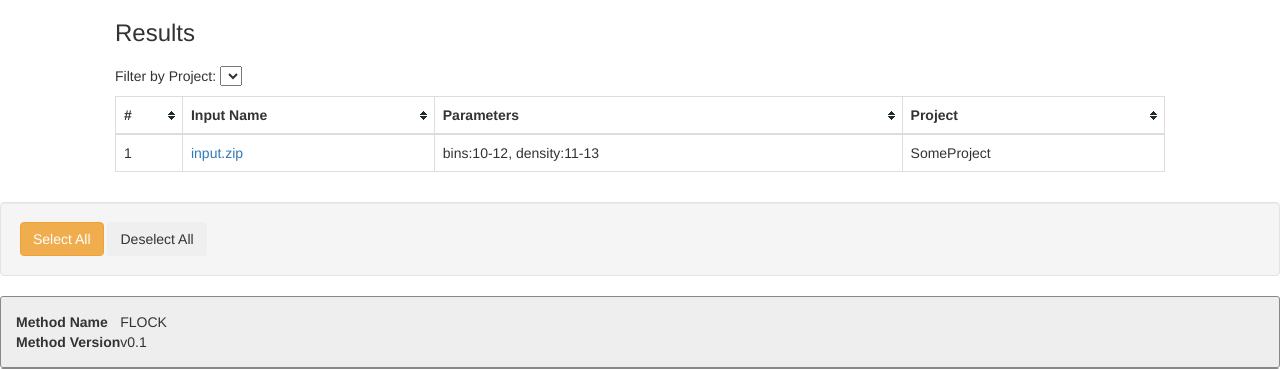
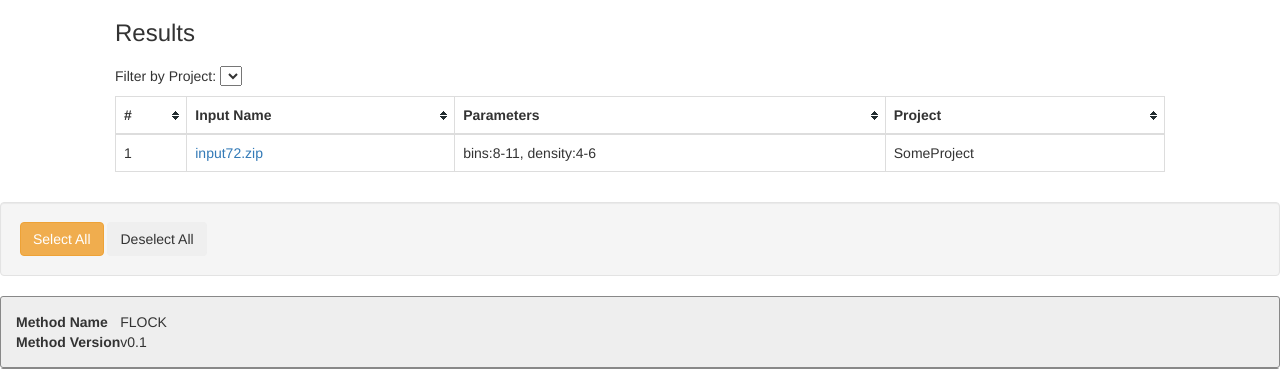
Before and after one commit to flowgate/flowgate_web, a PHP site: page /gofcm/php/view/result.php in a window 1280 px wide. Shown: the part 50-419 px from the top of the page. Run offline with PHP 8.4, Linux system fonts and the light colour scheme; lists and menus that the app fills with data are empty; some libraries are stand-ins or nearby versions.

Commit message:
moved result list function call for easier test before utilizing the DB

```diff
--- a/php/view/result.php
+++ b/php/view/result.php
@@ -162,7 +162,7 @@
             taskId = pair[1];
           }
         }
-        _data.results({results:[{input:'input.zip',par:'bins:10-12, density:11-13',p:'SomeProject'}]});
+        _data.results();
       });
 
       var _page = {
@@ -284,7 +284,7 @@
               $table.tablesorter();
             }
           };
-          renderResults(obj);
+          renderResults({results:[{input:'input72.zip',par:'bins:8-11, density:4-6',p:'SomeProject'}]});
         },
         meta: function(tid) {
           var _this = this;
```
